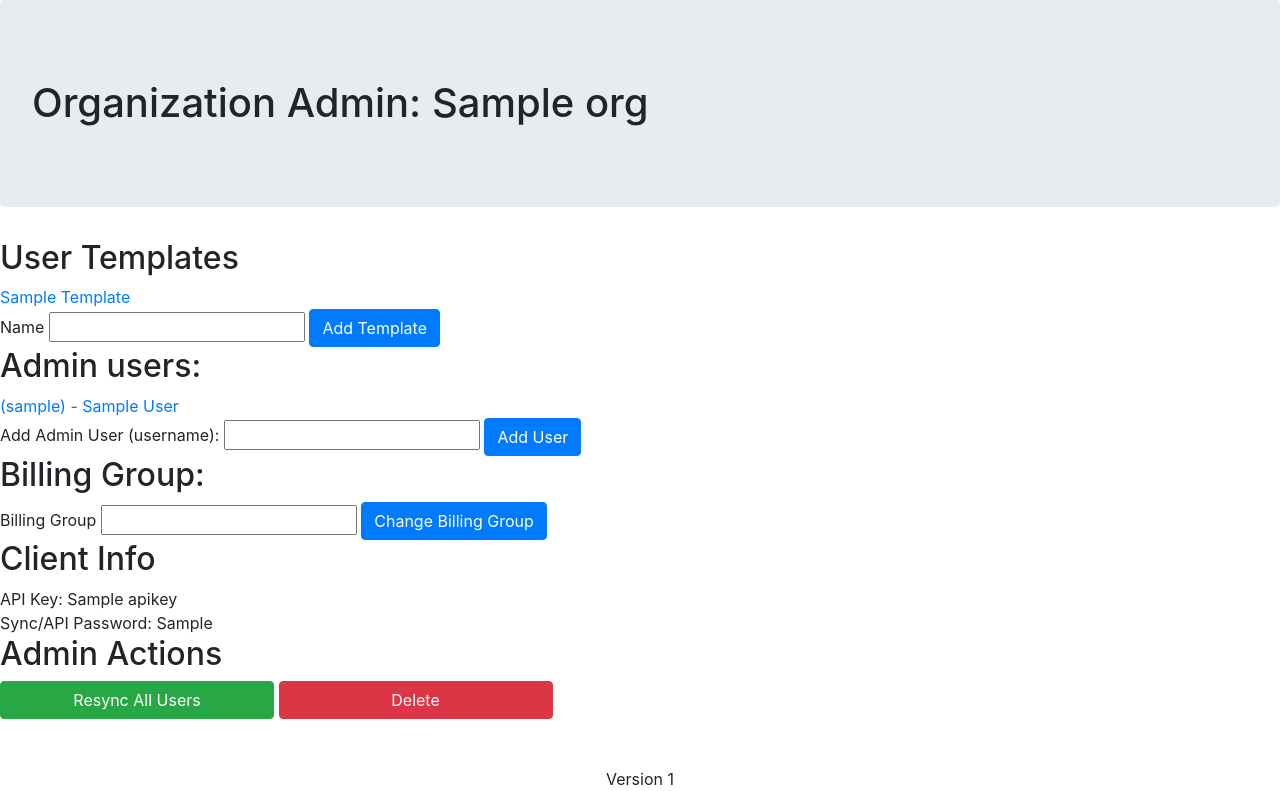
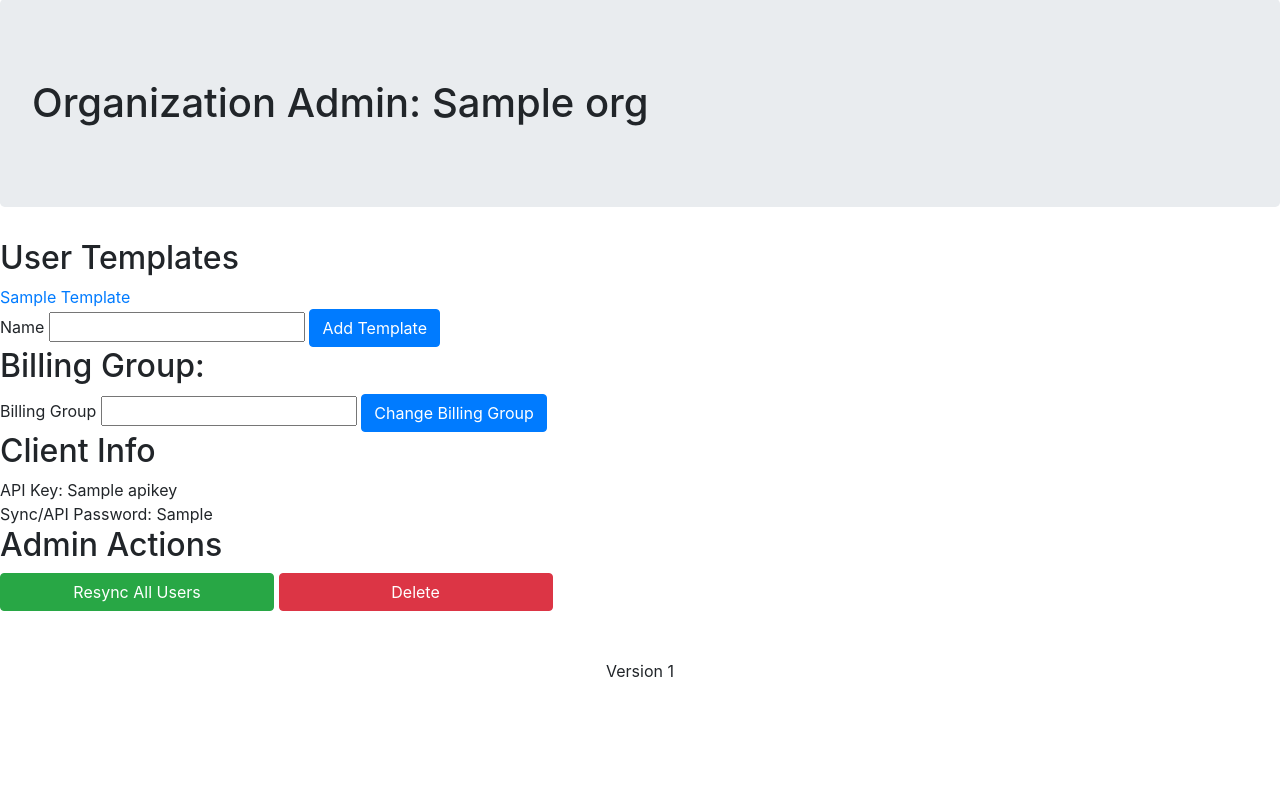
Before and after one commit to graysonhead/MADST, a Flask app: template app/templates/admin_org.html in a window 1280 px wide. Shown: the part 71-862 px from the top of the page. After the commit the page ends 748 px from the top, so only its background shows below. Run offline with Flask 2, Linux system fonts and the light colour scheme; tables that the repository leaves empty hold one stand-in row (values such as "Sample post"); the template is opened without the code that fills it: values that come from a table or form of the project are taken from there, most other values are stand-ins (such as "Sample title", 1, 10 or a date in 2020); parts of the project's set-up code (start-up, migrations or seed data) failed here and were passed over; some libraries are stand-ins or nearby versions.

Commit message:
MADST-28 Removed Admin Users UI elements

```diff
--- a/app/templates/admin_org.html
+++ b/app/templates/admin_org.html
@@ -15,17 +15,6 @@
         <form action="" method="post" name="add">
             {{ form.name.label }} {{ form.name }}
             <input class="btn btn-primary" type="submit" value="Add Template">
-        </form>
-    </div>
-    <div>
-        <h2>Admin users:</h2>
-        {% for u in admin_users %}
-        <a href={{ url_for('admin_user', user_id=u.id) }}>({{ u.username }}) - {{ u.first_name.title() }} {{ u.last_name.title() }}</a><br>
-        {% endfor %}
-        {{ userform.hidden_tag() }}
-        <form action="" method="post" name="addadminuser">
-            Add Admin User (username): {{ userform.adminname }}
-            <input class="btn btn-primary" type="submit" value="Add User">
         </form>
     </div>
     <div>
```
